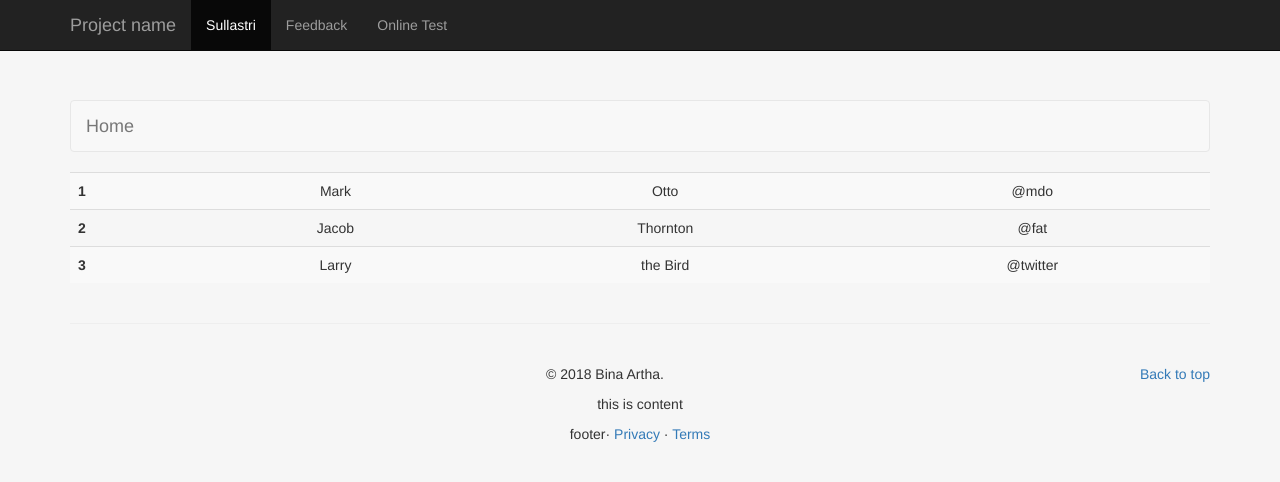
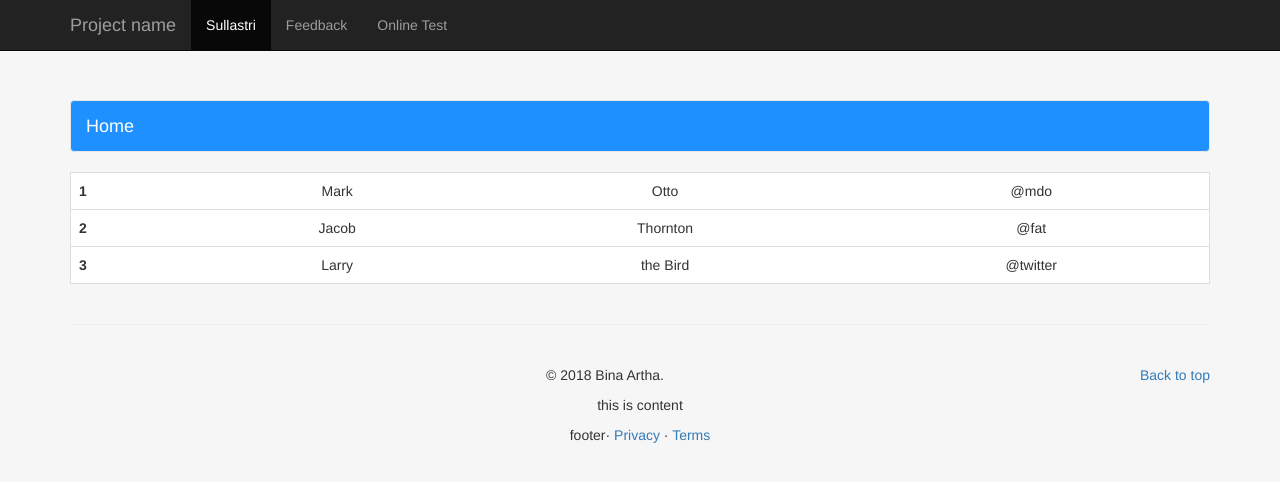
Before and after one commit to kemtol/Bina-Artha, a Jekyll site: the page built from laman/dashboard.md, in a window 1280 px wide. Shown: the top 482 px of the page. Built offline with Jekyll 4.4.1, drawn with Linux system fonts in a browser that asks for light colours; nearby versions of some CDN libraries.

Commit message:
Update admin.html

```diff
--- a/_layouts/admin.html
+++ b/_layouts/admin.html
@@ -48,7 +48,7 @@
 
     <div class="container text-center" id="section--document">
 
-      <nav class="navbar navbar-default">
+      <nav class="doc-path navbar navbar-default">
         <div class="container-fluid">
           <div class="navbar-header">
             <a class="navbar-brand" href="#">
@@ -58,8 +58,8 @@
         </div>
       </nav>
 
-      <div class="starter-template">
-        <table class="table table-striped table-responsive">
+      <div class="doc-content">
+        <table class="table table-responsive">
           <tbody>
             <tr>
               <th scope="row">1</th>
```
